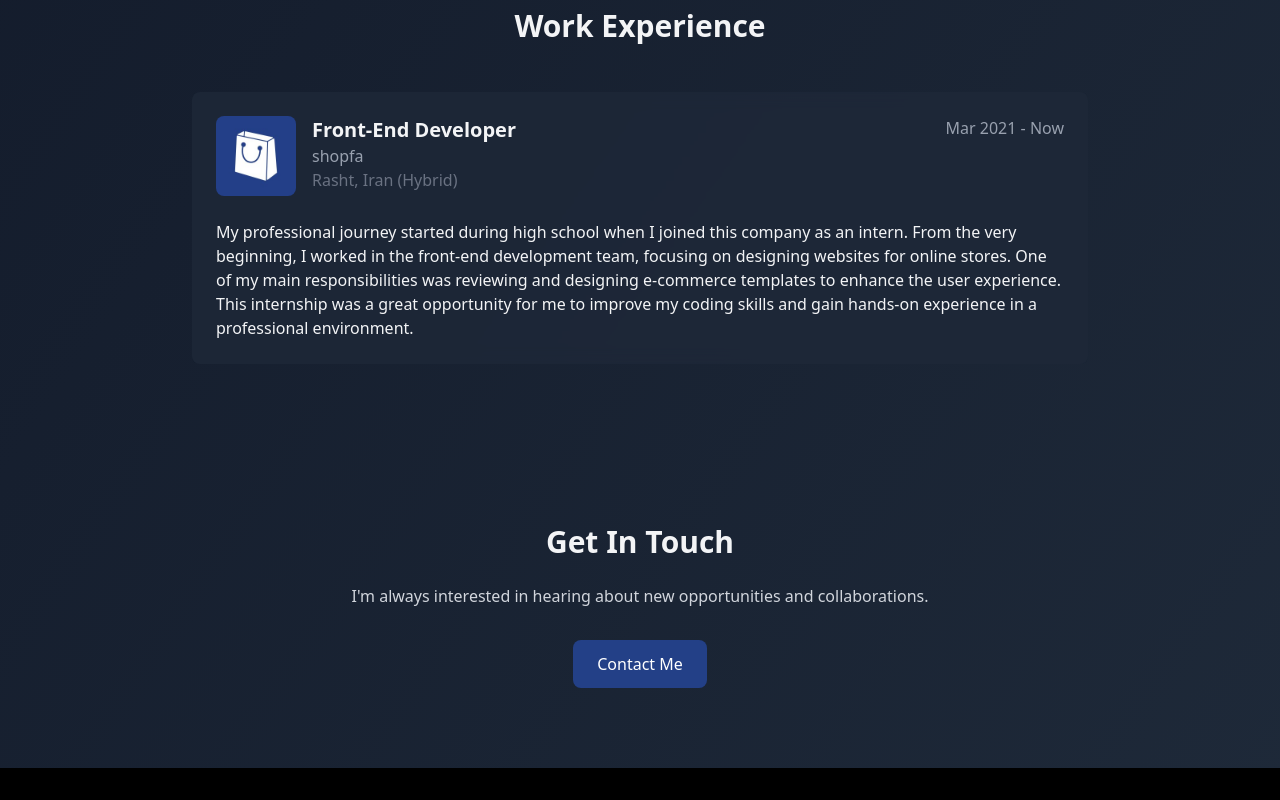
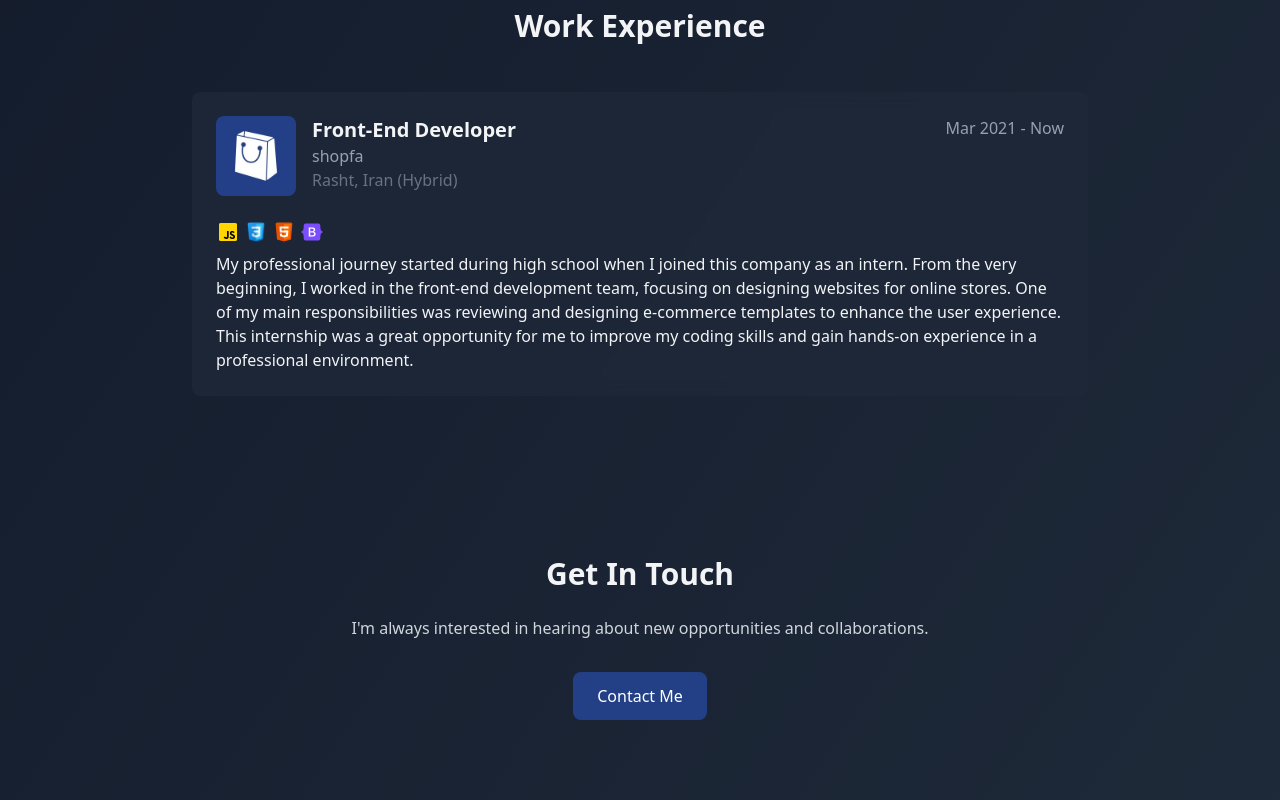
Before and after one commit to Mohammad-Nikkhah/Nikkhah-Mohammad, a plain HTML site: page index.html in a window 1280 px wide. Shown: the part 1088-1888 px from the top of the page. Before the commit the page ends 1856 px from the top, so only its background shows below. Drawn offline with nearby package versions, Linux system fonts and the light colour scheme.

Commit message:
Update index.html

```diff
--- a/index.html
+++ b/index.html
@@ -200,6 +200,28 @@
                 </div>
                 <span class="text-gray-400 mt-2 sm:mt-0">Mar 2021 - Now</span>
               </div>
+                   <div class="flex gap-1 mb-2">
+                <img
+                  class="w-6 h-6 rounded-full"
+                  src="/src/icons/javascript.png"
+                  alt="javascript"
+                />
+                <img
+                  class="w-6 h-6 rounded-full"
+                  src="/src/icons/css.png"
+                  alt="css"
+                />
+                <img
+                  class="w-6 h-6 rounded-full"
+                  src="/src/icons/html.png"
+                  alt="html"
+                />
+                <img
+                  class="w-6 h-6 rounded-full"
+                  src="/src/icons/bootstrap.png"
+                  alt="bootstrap"
+                />
+              </div>
               <span>
                 My professional journey started during high school when I joined
                 this company as an intern. From the very beginning, I worked in
```
